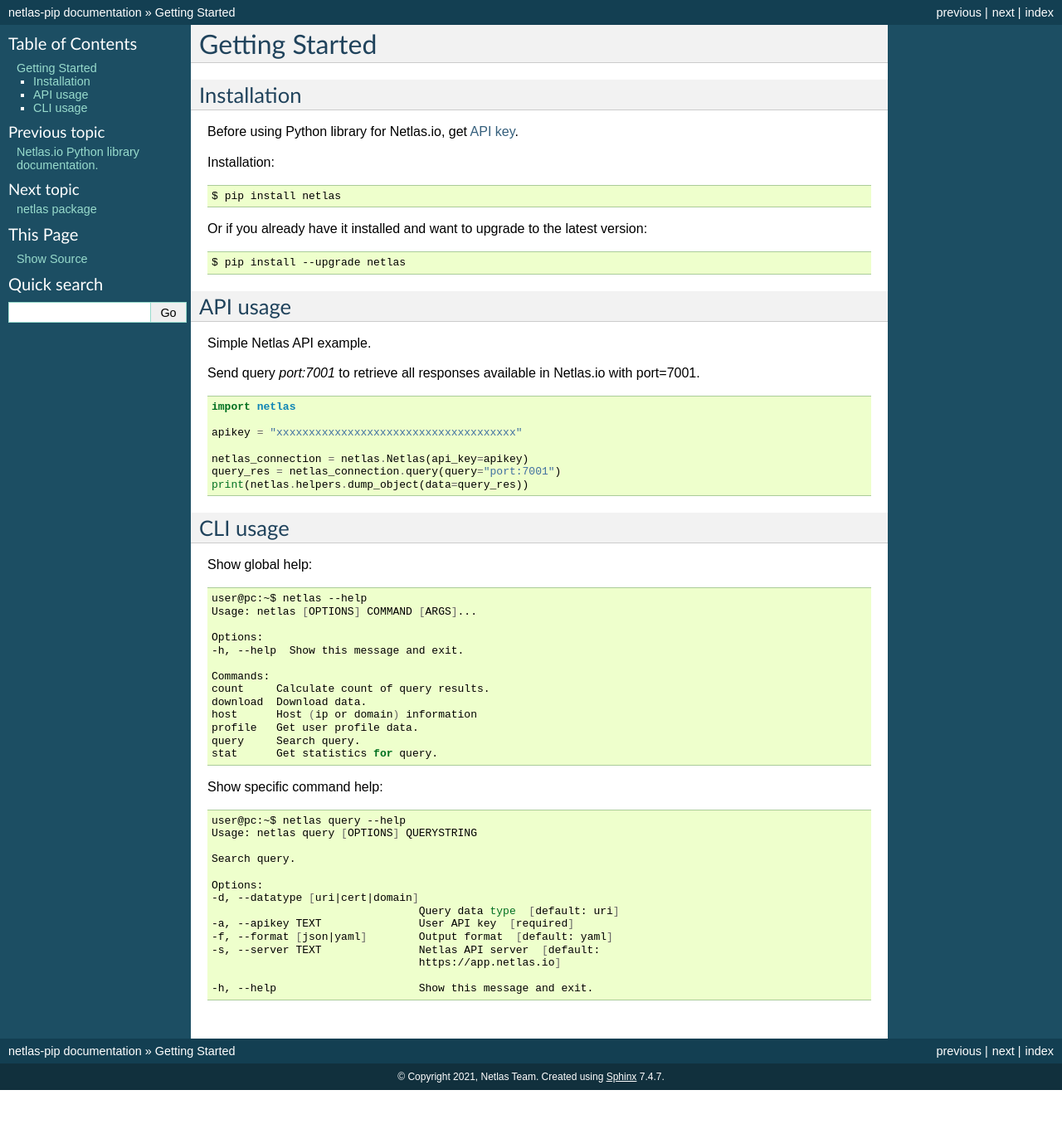
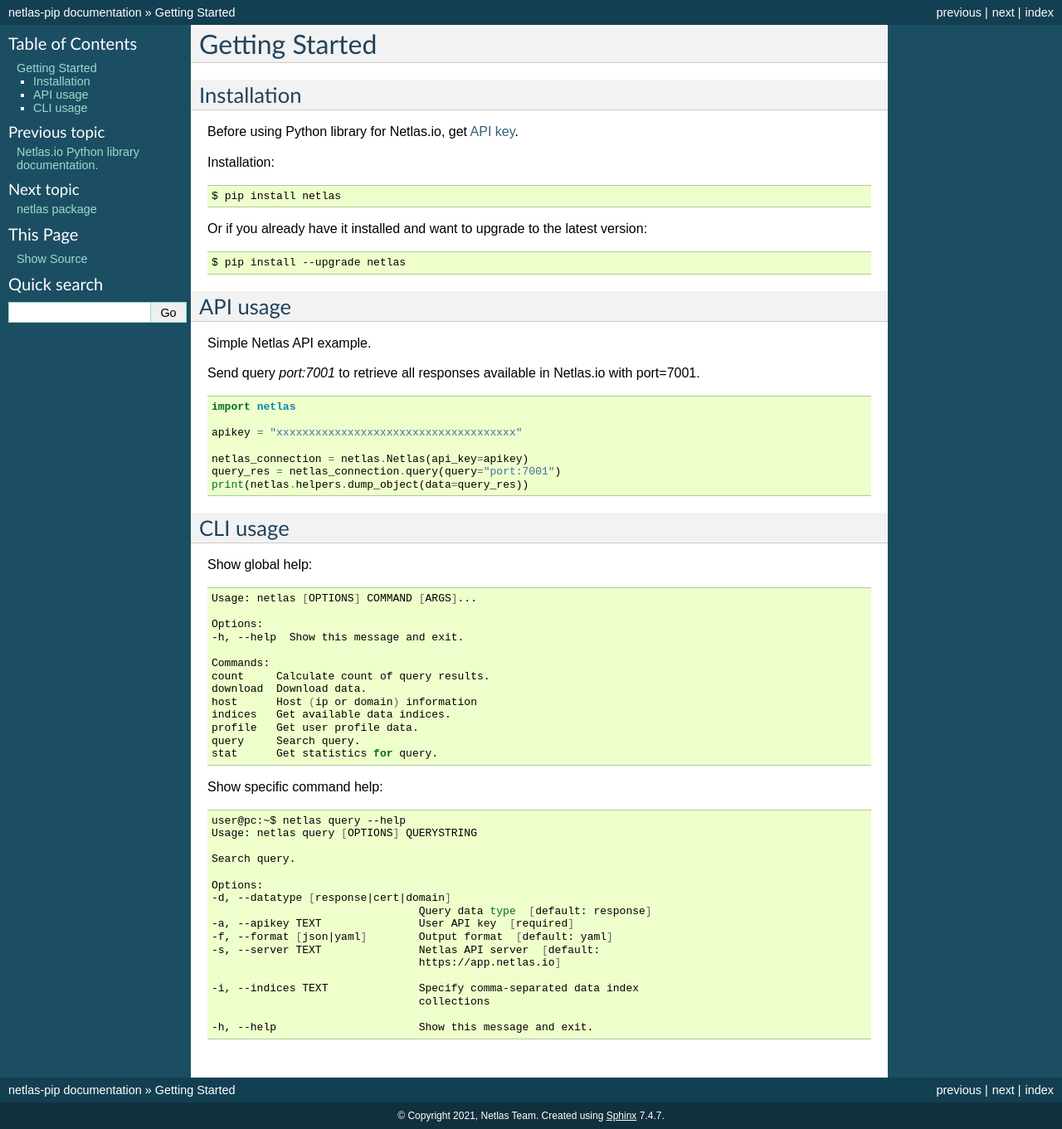
Before and after one commit to netlas-io/netlas-python, a Sphinx documentation site: the page built from docs/getting_started.rst, in a window 1280 px wide. Shown: the whole page at 83% size. Built offline with Sphinx 7.4.7, drawn with Linux system fonts in a browser that asks for light colours; before the commit the page ends 1314 px from its top, so only the background shows below that.

```diff
--- a/docs/getting_started.rst
+++ b/docs/getting_started.rst
@@ -44,7 +44,6 @@ Show global help:
 
 .. code-block:: bash
 
-    user@pc:~$ netlas --help
     Usage: netlas [OPTIONS] COMMAND [ARGS]...
 
     Options:
@@ -54,6 +53,7 @@ Show global help:
     count     Calculate count of query results.
     download  Download data.
     host      Host (ip or domain) information
+    indices   Get available data indices.
     profile   Get user profile data.
     query     Search query.
     stat      Get statistics for query.
@@ -69,11 +69,14 @@ Show specific command help:
     Search query.
 
     Options:
-    -d, --datatype [uri|cert|domain]
-                                    Query data type  [default: uri]
+    -d, --datatype [response|cert|domain]
+                                    Query data type  [default: response]
     -a, --apikey TEXT               User API key  [required]
     -f, --format [json|yaml]        Output format  [default: yaml]
     -s, --server TEXT               Netlas API server  [default:
                                     https://app.netlas.io]
 
+    -i, --indices TEXT              Specify comma-separated data index
+                                    collections
+
     -h, --help                      Show this message and exit.
```
Also changed, not shown: README.md (+10 -6 lines).
